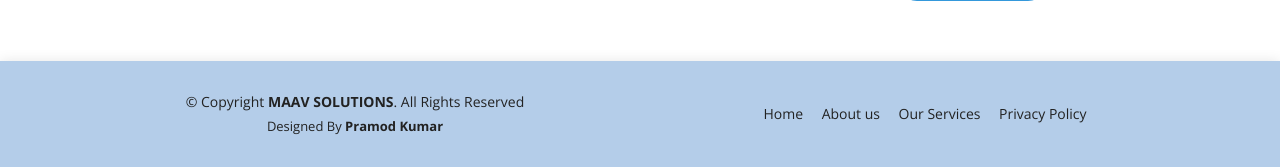
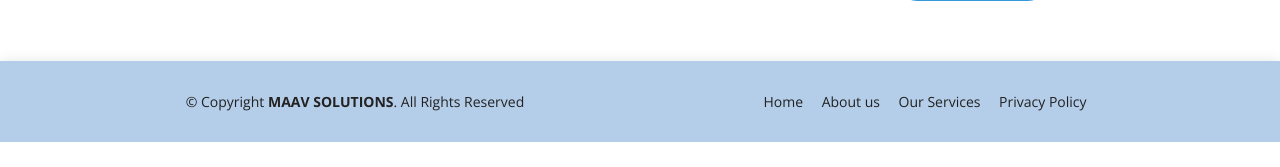
Before and after one commit to Pramod-kumar-25/MaaV-Solutions, a Flask app: page / in a window 1280 px wide. Shown: the part 3019-3186 px from the top of the page. After the commit the page ends 3161 px from the top, so only its background shows below. Run offline with Flask 3, Linux system fonts and the light colour scheme; some libraries are stand-ins or nearby versions.

Commit message:
twelthth commit

```diff
--- a/templates/index.html
+++ b/templates/index.html
@@ -323,9 +323,6 @@ Join us at MAAV SOLUTIONS and experience a new era of hassle-free tax compliance
           <div class="copyright">
             &copy; Copyright <strong>MAAV SOLUTIONS</strong>. All Rights Reserved
           </div>
-          <div class="credits footer-links">
-            Designed By<strong> <a href="https://www.linkedin.com/in/pramodkumarthummala?utm_source=share&utm_campaign=share_via&utm_content=profile&utm_medium=android_app" > Pramod Kumar </a> </strong>
-          </div>
         </div>
         <div class="col-lg-6">
           <nav class="footer-links text-lg-right text-center pt-2 pt-lg-0">
```
